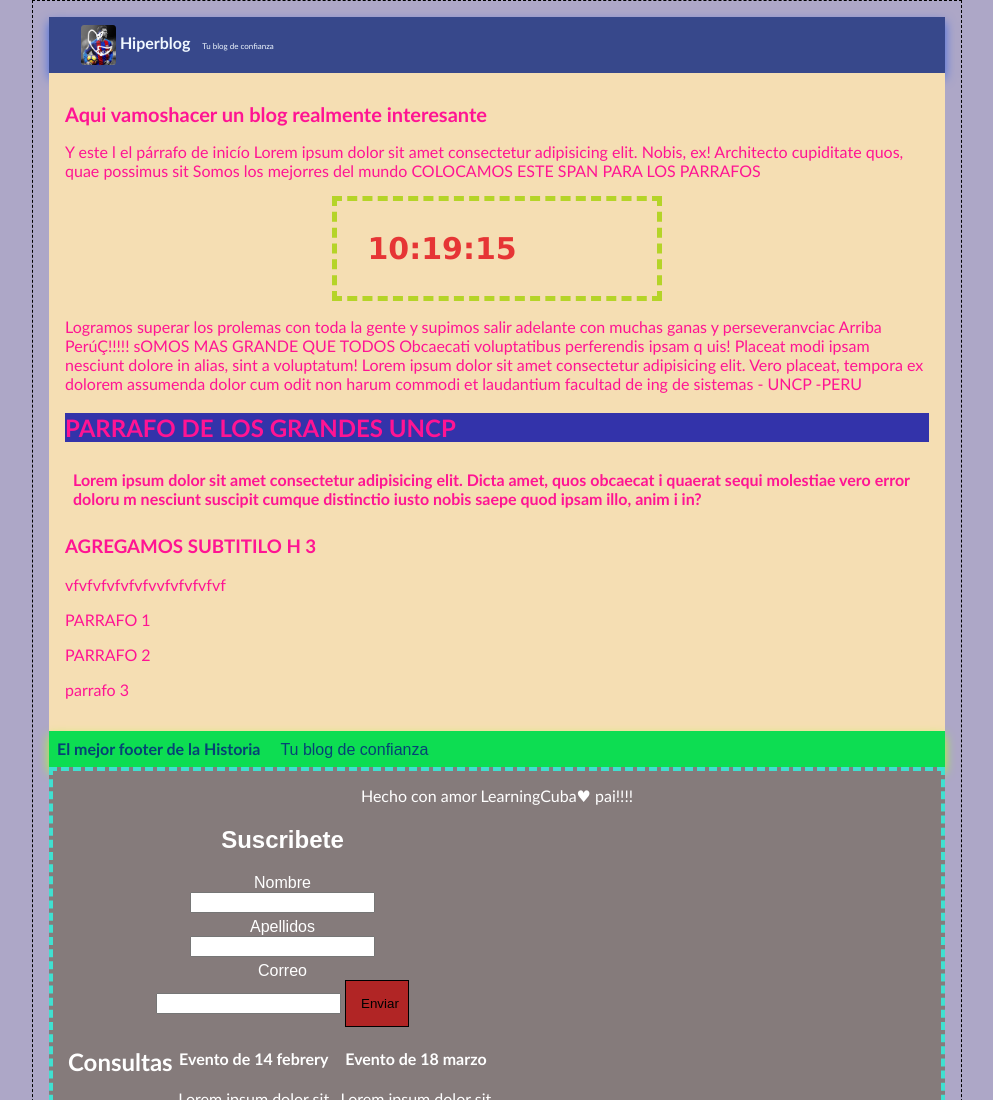
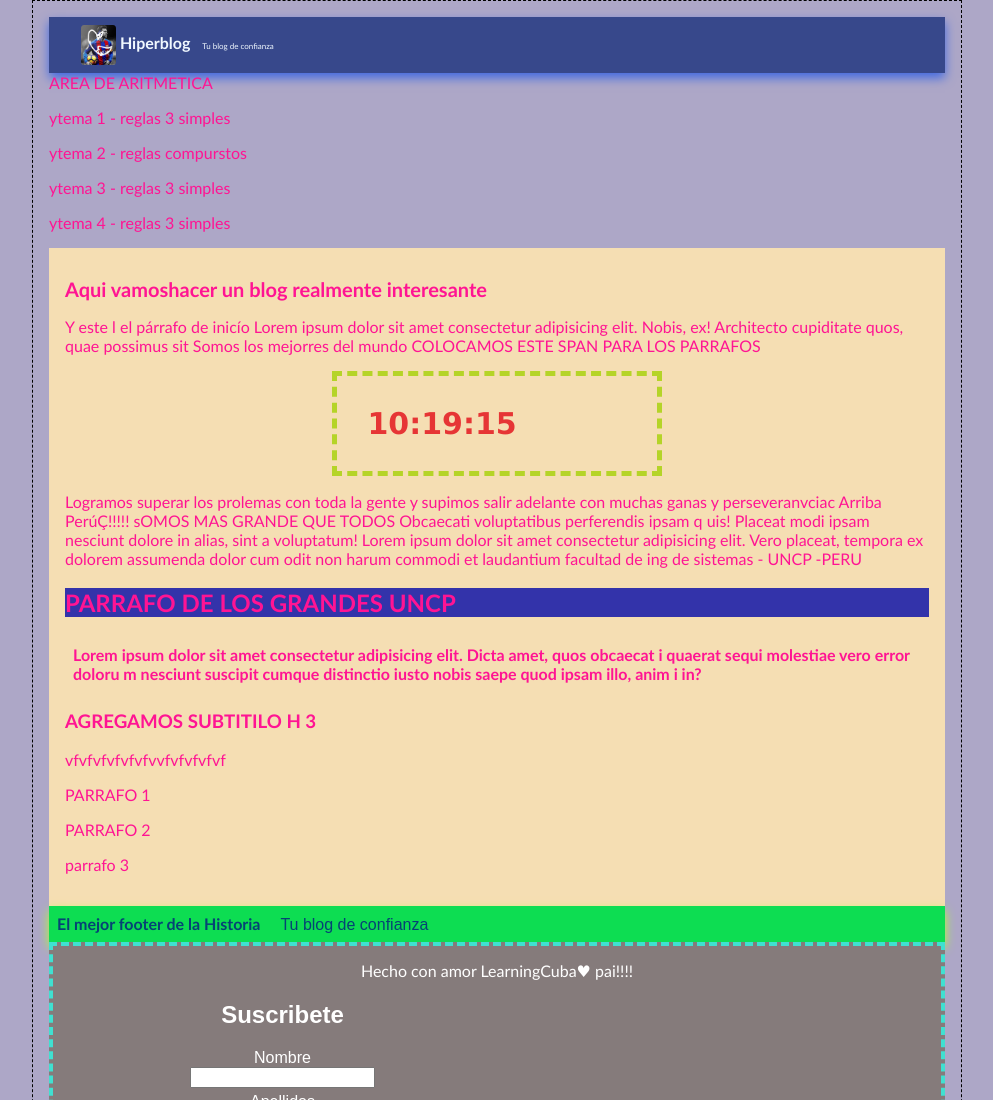
Before and after one commit to pbp15/hyperblog, a plain HTML site: page articulo.html in a window 1280 px wide. Shown: the top 1100 px of the page, without its empty margins (143-1136 px from the left). Drawn offline with nearby package versions, Linux system fonts and the light colour scheme.

Commit message:
AGREGAMO AREA DE ARITMETICA CON TEMAS

```diff
--- a/articulo.html
+++ b/articulo.html
@@ -20,6 +20,15 @@
       <img id="logo" src="img/sas.jpg" alt="leo">
       Hiperblog
       <span id="tagline"> Tu blog de confianza</span>
+    </div>
+
+    <div id="centrico">
+      <span>AREA DE ARITMETICA</span>
+      <p>ytema 1 - reglas 3 simples</p>
+      <p>ytema 2 - reglas compurstos</p>
+      <p>ytema 3 - reglas 3 simples</p>
+      <p>ytema 4 - reglas 3 simples</p>
+
     </div>
 
 
```
